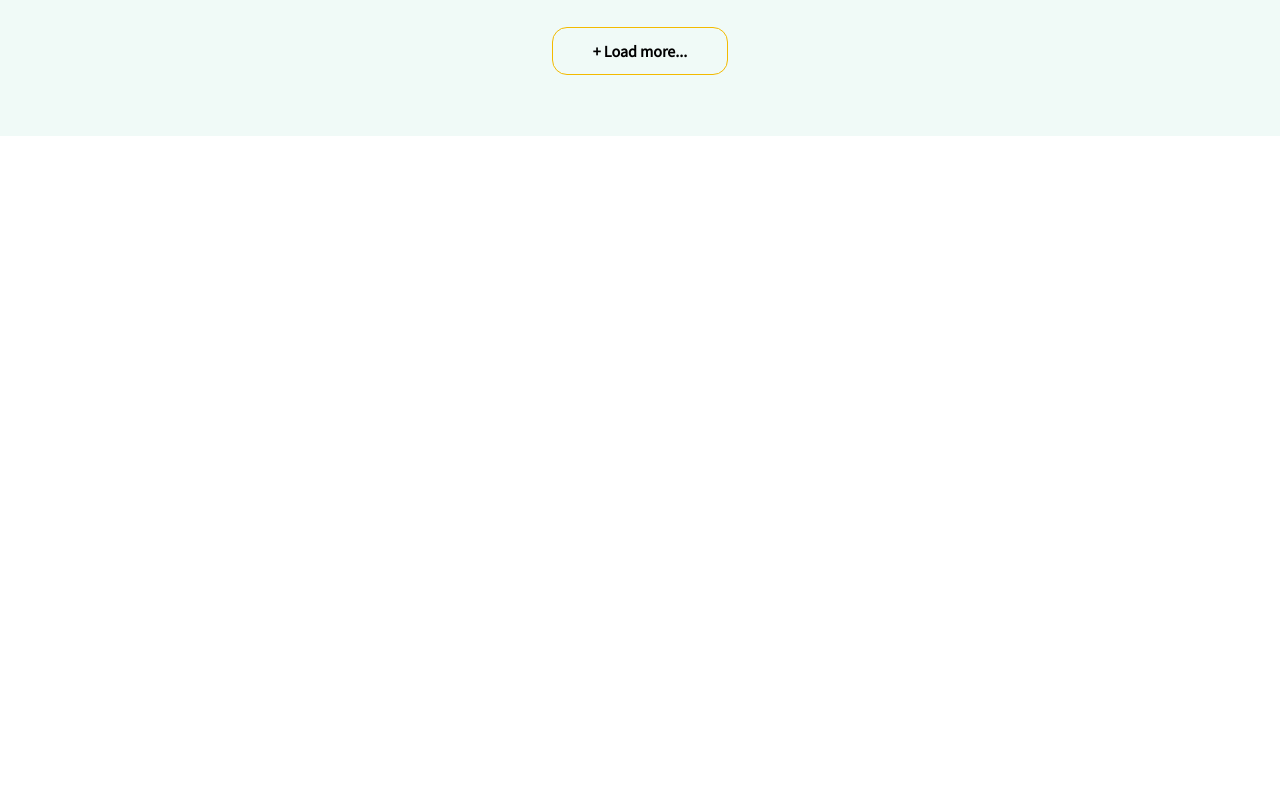
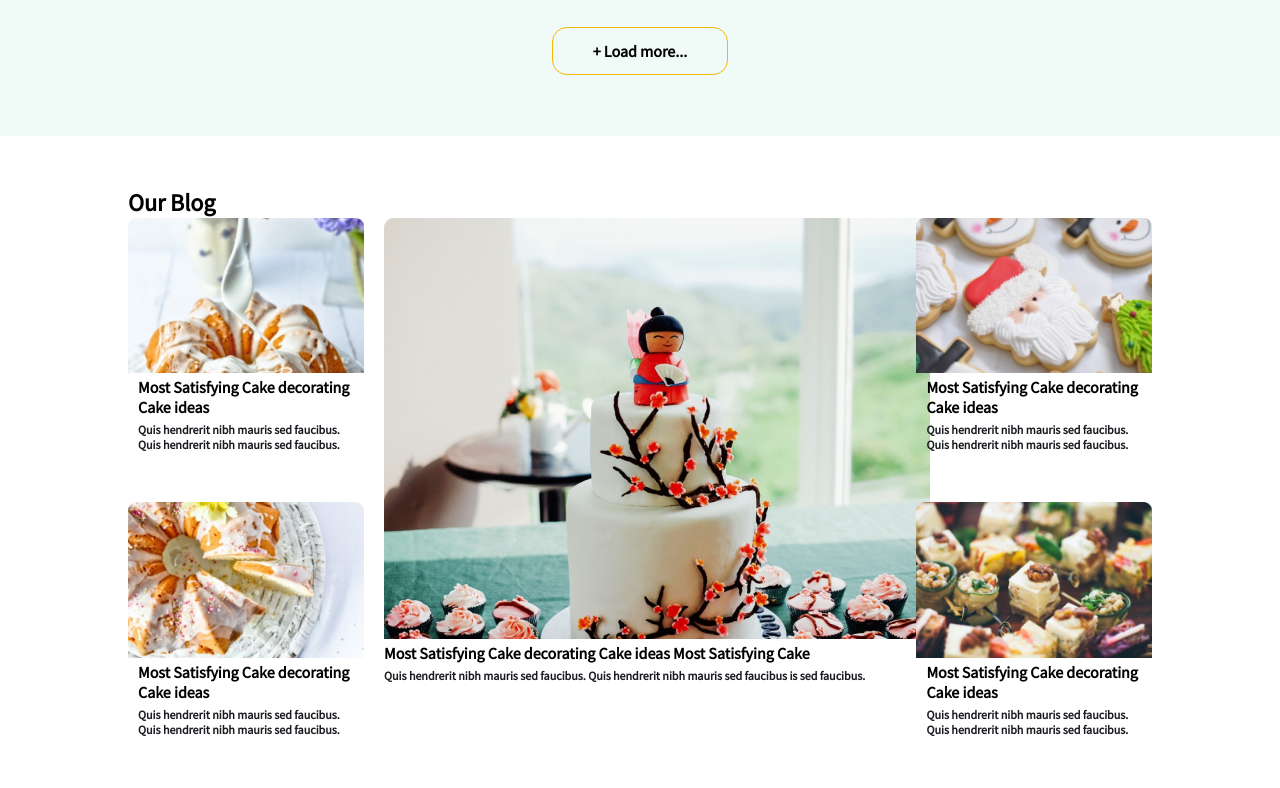
Before and after one commit to Linktoyinka/what-2-eat, a plain HTML site: page index.html in a window 1280 px wide. Shown: the part 1569-2357 px from the top of the page. Before the commit the page ends 1705 px from the top, so only its background shows below. Drawn offline with Linux system fonts and the light colour scheme.

Commit message:
blog section completed

```diff
--- a/index.css
+++ b/index.css
@@ -45,6 +45,12 @@ h4 {
     font-family: 'Source Sans Pro', sans-serif;
     color: #000000;
     font-size: 14px;
+}
+
+h5 {
+    font-family: 'Source Sans Pro', sans-serif;
+    color: #1B1C21;
+    font-size: 12px;
 }
 
 /* HEADING DECLARATION ENDS */
@@ -296,3 +302,41 @@ section {
 
 
 /* PRODUCT SECTION STYLE ENDS */
+
+/* BLOG SECTION STYLE STARTS */
+.blog-1 {
+    display: flex;
+    justify-content: space-between;
+    align-content: flex-start;
+}
+
+.blog-left, .blog-right {
+    width: 23%;
+}
+
+.blog-middle {
+    width: 50%;
+}
+
+.blog-card {
+    width: 100%;
+}
+
+.blog-card div, .blog-card-2 div {
+    padding: 0 10px;
+}
+
+.blog-card h5, .blog-card-2 h5 {
+    margin-top: 5px;
+}
+
+.blog-card-2 {
+    margin-top: 50px;
+}
+
+.blog-card img, .blog-card-2 img {
+    width: 100%;
+}
+
+
+/* BLOG SECTION STYLE ENDS */
--- a/index.html
+++ b/index.html
@@ -388,6 +388,108 @@
         </div>
 
     </section>
+    <!-- PRODUCT SECTION ENDS -->
+
+    <section class="blog">
+
+        <h2>
+            Our Blog
+        </h2>
+
+        <div class="blog-1">
+
+            <!-- left column -->
+            <div class="blog-left">
+                <div class="blog-card">
+                    <img src="images/blog/1.png" alt="blog">
+
+                    <div>
+                        <a href="">
+                        <h3>
+                            Most Satisfying Cake decorating
+                            Cake ideas
+                        </h3>
+                    </a>
+                    <h5>
+                        Quis hendrerit nibh mauris sed faucibus. <br>
+                        Quis hendrerit nibh mauris sed faucibus.
+                    </h5>
+                    </div>
+                </div>
+
+                <div class="blog-card-2">
+                    <img src="images/blog/2.png" alt="blog">
+
+                    <div>
+                        <a href="">
+                            <h3>
+                                Most Satisfying Cake decorating
+                                Cake ideas
+                            </h3>
+                        </a>
+                        <h5>
+                            Quis hendrerit nibh mauris sed faucibus. <br>
+                            Quis hendrerit nibh mauris sed faucibus.
+                        </h5>
+                    </div>
+                </div>
+
+            </div>
+
+            <!-- middle column -->
+            <div class="blog-middle">
+                <img src="images/blog/m.png" alt="">
+
+                <div class="blog-card">
+                    <a href="">
+                        <h3>
+                            Most Satisfying Cake decorating Cake ideas Most Satisfying Cake
+                        </h3>
+                    </a>
+
+                    <h5>
+                        Quis hendrerit nibh mauris sed faucibus. Quis hendrerit nibh mauris sed faucibus is sed faucibus.
+                    </h5>
+                </div>
+            </div>
+
+            <!-- right column -->
+            <div class="blog-right">
+                <div class="blog-card">
+                    <img src="images/blog/3.png" alt="blog">
+
+                    <div>
+                        <a href="">
+                            <h3>
+                                Most Satisfying Cake decorating
+                                Cake ideas
+                            </h3>
+                        </a>
+                        <h5>
+                            Quis hendrerit nibh mauris sed faucibus. <br>
+                            Quis hendrerit nibh mauris sed faucibus.
+                        </h5>
+                    </div>
+                </div>
+
+                <div class="blog-card-2">
+                    <img src="images/blog/4.png" alt="blog">
+                    <div>
+                        <a href="">
+                            <h3>
+                                Most Satisfying Cake decorating
+                                Cake ideas
+                            </h3>
+                        </a>
+                        <h5>
+                            Quis hendrerit nibh mauris sed faucibus. <br>
+                            Quis hendrerit nibh mauris sed faucibus.
+                        </h5>
+                    </div>
+                </div>
+            </div>
+        </div>
+    </section>
 
 </body>
 </html>
```
Also changed, not shown: images/blog/1.png (added), images/blog/2.png (added), images/blog/3.png (added), images/blog/4.png (added), images/blog/m.png (added).
